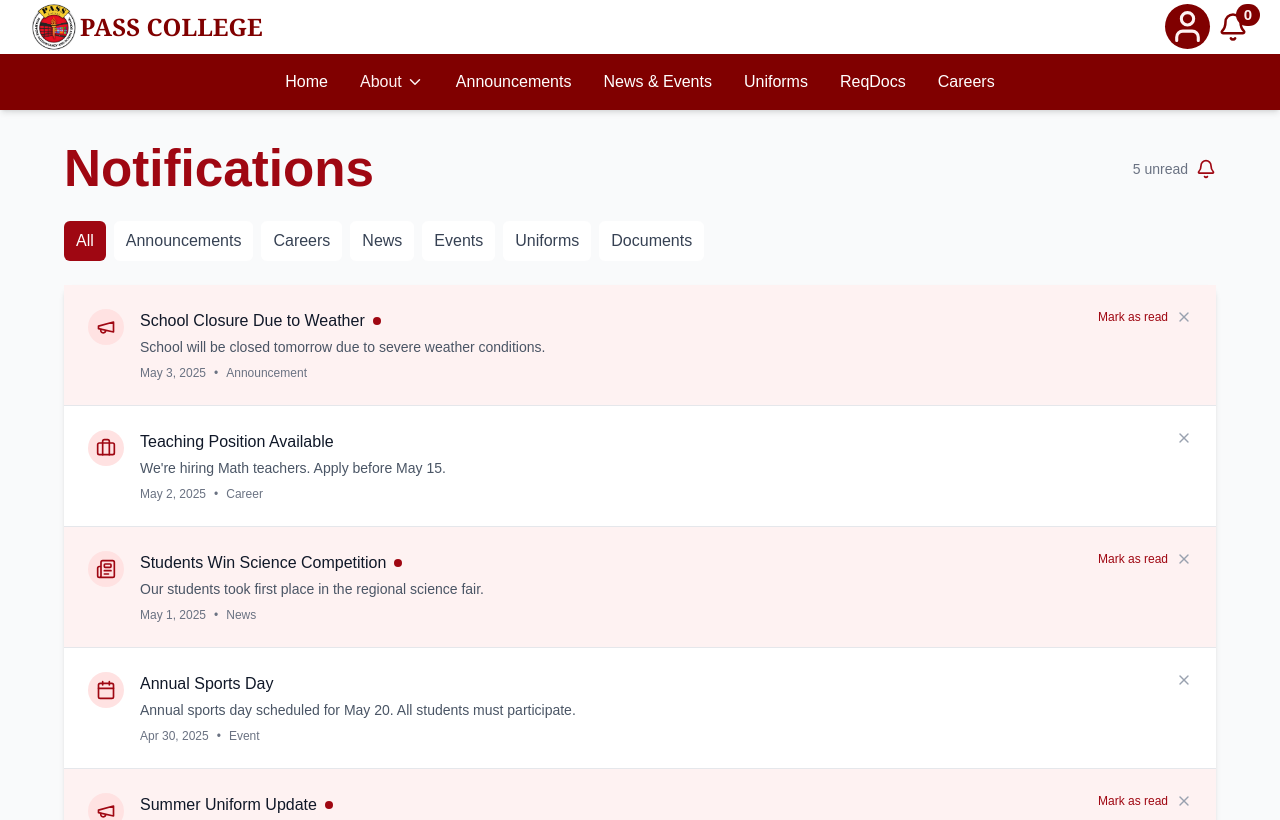
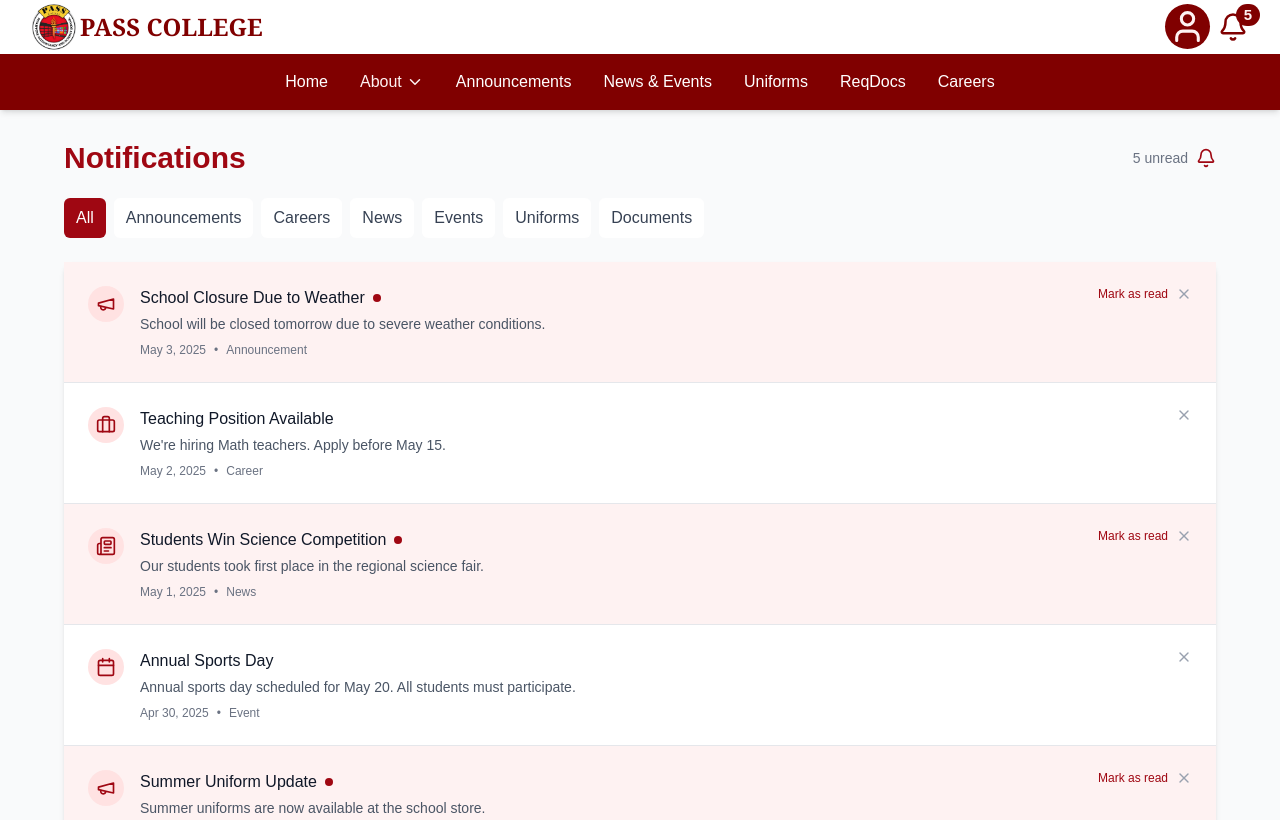
Before and after one commit to mjayhumilde/pass-college-official-website, a React (Vite) app: page /notifications in a window 1280 px wide. Shown: the top 820 px of the page. Built offline with nearby package versions, Linux system fonts and the light colour scheme.

Commit message:
make notifications interactive to the website using useNotificationStore

```diff
--- a/src/components/Header.jsx
+++ b/src/components/Header.jsx
@@ -1,5 +1,6 @@
 import React, { useState } from "react";
 import useAuthStore from "../store/useAuthStore";
+import useNotificationStore from "../store/useNotificationStore";
 
 import { Link, useLocation } from "react-router-dom";
 import { Menu, X, ChevronDown, ChevronUp, User, Bell } from "lucide-react";
@@ -12,6 +13,7 @@ const Header = () => {
   const location = useLocation();
 
   const isAuthenticated = useAuthStore((state) => state.isAuthenticated);
+  const { notifications } = useNotificationStore();
   // const userRole = useAuthStore((state) => state.userRole);
 
   // console.log({ isAuthenticated, userRole });
@@ -92,7 +94,10 @@ const Header = () => {
                   <div className="relative hover:cursor-pointer">
                     <Bell className="text-red-primary" size={30} />
                     <div className="bg-red-primary px-2 -top-2 absolute -right-3 rounded-full text-red-50 text-[15px] font-bold">
-                      0
+                      {
+                        notifications.filter((n) => n.status === "unread")
+                          .length
+                      }
                     </div>
                   </div>
                 </Link>
@@ -103,11 +108,11 @@ const Header = () => {
           </div>
 
           <div className=" md:hidden flex justify-center items-center space-x-6">
-            <Link to={"/notification"}>
+            <Link to={"/notifications"}>
               <div className="relative hover:cursor-pointer">
                 <Bell className="text-red-50" size={24} />
                 <div className="bg-white px-2 -top-3 absolute -right-3 rounded-full text-red-primary text-[15px] font-bold">
-                  0
+                  {notifications.filter((n) => n.status === "unread").length}
                 </div>
               </div>
             </Link>
--- /dev/null
+++ b/src/data/notification/notification.js
@@ -0,0 +1,84 @@
+export let notifications = [
+  {
+    id: 1,
+    type: "announcement",
+    title: "School Closure Due to Weather",
+    content: "School will be closed tomorrow due to severe weather conditions.",
+    date: "2025-05-03",
+    status: "unread",
+  },
+  {
+    id: 2,
+    type: "career",
+    title: "Teaching Position Available",
+    content: "We're hiring Math teachers. Apply before May 15.",
+    date: "2025-05-02",
+    status: "read",
+  },
+  {
+    id: 3,
+    type: "news",
+    title: "Students Win Science Competition",
+    content: "Our students took first place in the regional science fair.",
+    date: "2025-05-01",
+    status: "unread",
+  },
+  {
+    id: 4,
+    type: "event",
+    title: "Annual Sports Day",
+    content:
+      "Annual sports day scheduled for May 20. All students must participate.",
+    date: "2025-04-30",
+    status: "read",
+  },
+  {
+    id: 5,
+    type: "uniform",
+    title: "Summer Uniform Update",
+    content: "Summer uniforms are now available at the school store.",
+    date: "2025-04-29",
+    status: "unread",
+  },
+  {
+    id: 6,
+    type: "document",
+    title: "Transcript Request Processing",
+    content:
+      "Your request for transcripts has been approved and is being processed.",
+    date: "2025-04-28",
+    status: "read",
+  },
+  {
+    id: 7,
+    type: "announcement",
+    title: "New Curriculum Announcement",
+    content: "We're updating our curriculum for the next academic year.",
+    date: "2025-04-27",
+    status: "unread",
+  },
+  {
+    id: 8,
+    type: "news",
+    title: "School Ranked Top 10",
+    content: "Our school has been ranked in the top 10 in the state.",
+    date: "2025-04-26",
+    status: "read",
+  },
+  {
+    id: 9,
+    type: "document",
+    title: "Certificate Request Completed",
+    content: "Your requested certificates are ready for pickup.",
+    date: "2025-04-25",
+    status: "unread",
+  },
+  {
+    id: 10,
+    type: "event",
+    title: "Parent-Teacher Conference",
+    content: "Parent-teacher conferences scheduled for next week.",
+    date: "2025-04-24",
+    status: "read",
+  },
+];
--- a/src/index.css
+++ b/src/index.css
@@ -97,7 +97,6 @@ body {
 }
 
 h1 {
-  font-size: 3.2em;
   line-height: 1.1;
 }
 /*
--- a/src/pages/Notification.jsx
+++ b/src/pages/Notification.jsx
@@ -1,4 +1,5 @@
 import { useState, useEffect } from "react";
+import useNotificationStore from "../store/useNotificationStore";
 import {
   Bell,
   Megaphone,
@@ -15,101 +16,18 @@ import {
 export default function NotificationPage() {
   // State for notifications and active tab
   const [activeTab, setActiveTab] = useState("all");
-  const [notifications, setNotifications] = useState([]);
+
   const [loading, setLoading] = useState(true);
   const [currentPage, setCurrentPage] = useState(1);
   const [notificationsPerPage] = useState(5);
+
+  const { notifications, markAsRead, deleteNotification } =
+    useNotificationStore();
 
   // Sample notification data - in a real app this would come from an API
   useEffect(() => {
     // Simulate API fetch
     setTimeout(() => {
-      setNotifications([
-        {
-          id: 1,
-          type: "announcement",
-          title: "School Closure Due to Weather",
-          content:
-            "School will be closed tomorrow due to severe weather conditions.",
-          date: "2025-05-03",
-          status: "unread",
-        },
-        {
-          id: 2,
-          type: "career",
-          title: "Teaching Position Available",
-          content: "We're hiring Math teachers. Apply before May 15.",
-          date: "2025-05-02",
-          status: "read",
-        },
-        {
-          id: 3,
-          type: "news",
-          title: "Students Win Science Competition",
-          content:
-            "Our students took first place in the regional science fair.",
-          date: "2025-05-01",
-          status: "unread",
-        },
-        {
-          id: 4,
-          type: "event",
-          title: "Annual Sports Day",
-          content:
-            "Annual sports day scheduled for May 20. All students must participate.",
-          date: "2025-04-30",
-          status: "read",
-        },
-        {
-          id: 5,
-          type: "uniform",
-          title: "Summer Uniform Update",
-          content: "Summer uniforms are now available at the school store.",
-          date: "2025-04-29",
-          status: "unread",
-        },
-        {
-          id: 6,
-          type: "document",
-          title: "Transcript Request Processing",
-          content:
-            "Your request for transcripts has been approved and is being processed.",
-          date: "2025-04-28",
-          status: "read",
-        },
-        {
-          id: 7,
-          type: "announcement",
-          title: "New Curriculum Announcement",
-          content: "We're updating our curriculum for the next academic year.",
-          date: "2025-04-27",
-          status: "unread",
-        },
-        {
-          id: 8,
-          type: "news",
-          title: "School Ranked Top 10",
-          content: "Our school has been ranked in the top 10 in the state.",
-          date: "2025-04-26",
-          status: "read",
-        },
-        {
-          id: 9,
-          type: "document",
-          title: "Certificate Request Completed",
-          content: "Your requested certificates are ready for pickup.",
-          date: "2025-04-25",
-          status: "unread",
-        },
-        {
-          id: 10,
-          type: "event",
-          title: "Parent-Teacher Conference",
-          content: "Parent-teacher conferences scheduled for next week.",
-          date: "2025-04-24",
-          status: "read",
-        },
-      ]);
       setLoading(false);
     }, 1000);
   }, []);
@@ -130,24 +48,6 @@ export default function NotificationPage() {
   const totalPages = Math.ceil(
     filteredNotifications.length / notificationsPerPage
   );
-
-  // Mark a notification as read
-  const markAsRead = (id) => {
-    setNotifications(
-      notifications.map((notification) =>
-        notification.id === id
-          ? { ...notification, status: "read" }
-          : notification
-      )
-    );
-  };
-
-  // Delete a notification
-  const deleteNotification = (id) => {
-    setNotifications(
-      notifications.filter((notification) => notification.id !== id)
-    );
-  };
 
   // Get icon based on notification type
   const getIcon = (type) => {
@@ -187,7 +87,7 @@ export default function NotificationPage() {
   ];
 
   return (
-    <div className="min-h-screen bg-gray-50 p-4 sm:p-6 md:p-8">
+    <main className="min-h-screen bg-gray-50 p-4 sm:p-6 md:p-8">
       <div className="max-w-6xl mx-auto">
         {/* Header */}
         <div className="flex items-center justify-between mb-6">
@@ -395,6 +295,6 @@ export default function NotificationPage() {
           )}
         </div>
       </div>
-    </div>
+    </main>
   );
 }
--- /dev/null
+++ b/src/store/useNotificationStore.js
@@ -0,0 +1,26 @@
+import { create } from "zustand";
+import { notifications as initialNotifications } from "../data/notification/notification";
+
+const useNotificationStore = create((set) => ({
+  notifications: initialNotifications,
+
+  // Mark a notification as read
+  markAsRead: (id) =>
+    set((state) => ({
+      notifications: state.notifications.map((notification) =>
+        notification.id === id
+          ? { ...notification, status: "read" }
+          : notification
+      ),
+    })),
+
+  // Delete a notification
+  deleteNotification: (id) =>
+    set((state) => ({
+      notifications: state.notifications.filter(
+        (notification) => notification.id !== id
+      ),
+    })),
+}));
+
+export default useNotificationStore;
```
